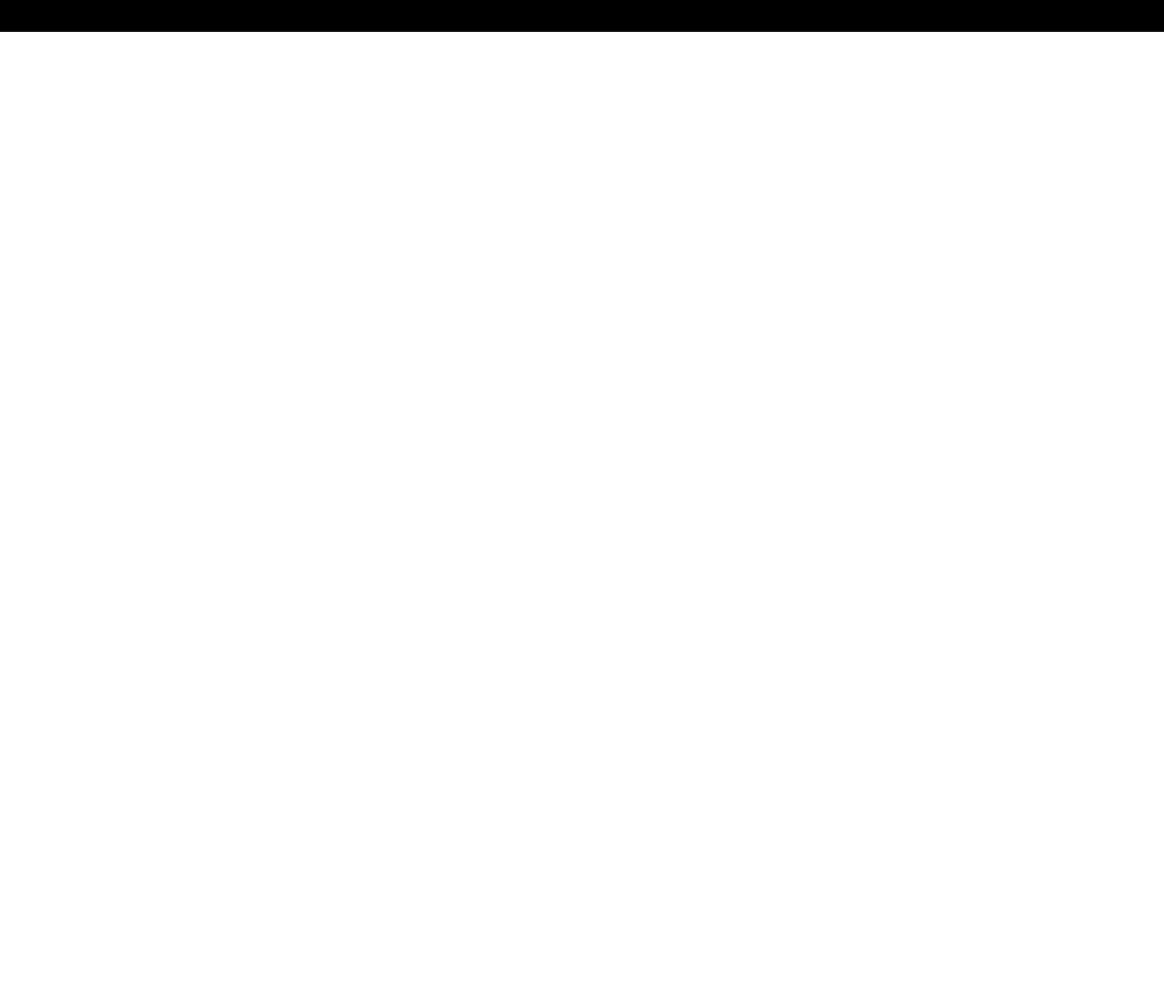
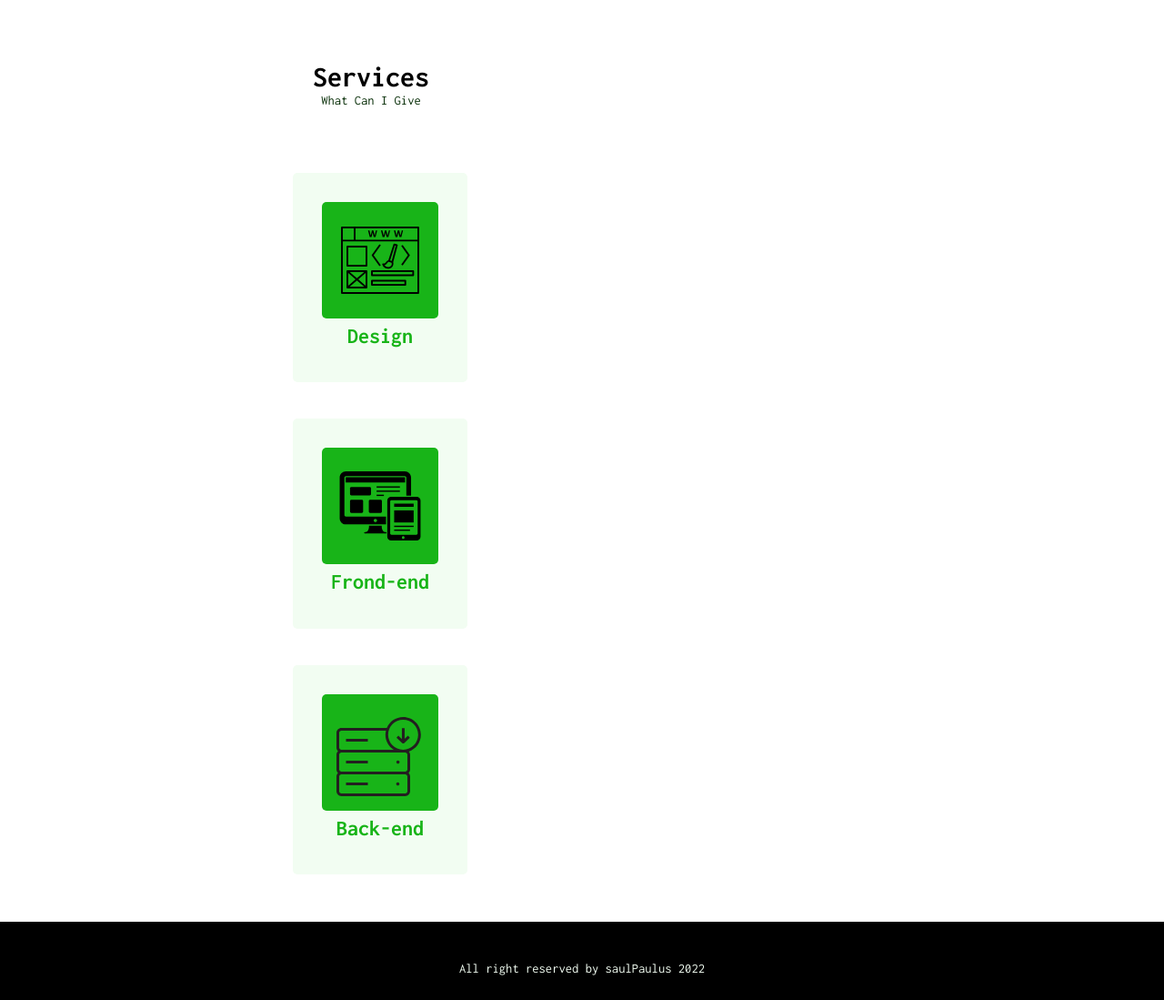
Before and after one commit to saul-paulus/build-portfolio-app, a plain HTML site: page index.html in a window 1280 px wide. Shown: the part 2593-3692 px from the top of the page at 91% size. Before the commit the page ends 2628 px from the top, so only its background shows below. Drawn offline with nearby package versions, Linux system fonts and the light colour scheme; a web font is replaced by a local one.

Commit message:
membuat card services

```diff
--- a/assets/css/style.css
+++ b/assets/css/style.css
@@ -8,12 +8,14 @@
     --header-height: 70px;
     /* color */
     /* https://www.w3schools.com/colors/colors_picker.asp?colorhex=060222 */
+    /* https://colors.dopely.top/colors */
     /*Color mode HSL*/
     --color-hue: 120;
     --primary-color: hsl(var(--color-hue), 76%, 0%);
     --primary-color-1: hsl(var(--color-hue), 76%, 10%);
     --primary-color-2: hsl(var(--color-hue), 76%, 40%);
-    --primary-color-3: hsl(var(--color-hue), 76%, 100%);
+    --primary-color-3: hsl(var(--color-hue), 76%, 97%);
+    --primary-color-4: hsl(var(--color-hue), 76%, 100%);
     --title-color: var(--primary-color);
     --text-color: var(--primary-color-1);
     /* Font and typography*/
@@ -99,7 +101,7 @@ html {
 body {
     font-family: var(--body-font);
     font-size: var(--normal-font-size);
-    background-color: var(--primary-color-three);
+    background-color: var(--primary-color-4);
     color: var(--text-color);
     line-height: 1.6;
 }
@@ -145,7 +147,7 @@ h3 {
     padding: 10px 21px;
     text-align: center;
     text-transform: none;
-    transition: color .13s ease-in-out, background .13s ease-in-out, opacity .13s ease-in-out, box-shadow .13s ease-in-out;
+    transition: color .13s ease-in-out;
     user-select: none;
     -webkit-user-select: none;
     touch-action: manipulation;
@@ -173,6 +175,13 @@ h3 {
 
 .card__header-title {
     font-size: var(--m-1-5);
+}
+
+.card__body {
+    display: flex;
+    flex-direction: column;
+    justify-content: center;
+    align-items: center;
 }
 
 .card__body-title {
@@ -637,6 +646,38 @@ h3 {
 }
 
 
+/* ====================================== Styling Service ============================== */
+
+.service__card {
+    margin: 10px;
+}
+
+.service__card-body {
+    border-radius: 5px;
+    padding: var(--m-2);
+    background-color: var(--primary-color-3);
+    cursor: pointer;
+    transition: .3s all;
+}
+
+.service__card-body h3 {
+    color: var(--primary-color-2);
+}
+
+.service__card-body:hover {
+    background-color: var(--primary-color);
+}
+
+.sevices__img {
+    width: 8rem;
+    height: max-content;
+    background-color: var(--primary-color-2);
+    border-radius: 5px;
+    color: var(--primary-color-2) !important;
+    padding: var(--m-1);
+}
+
+
 /* ============================================================================== */
 
 @media (min-width: 768px) {
--- a/index.html
+++ b/index.html
@@ -317,7 +317,36 @@
         </section>
         <!-- Akhir membuat skill -->
 
+
         <!-- Membuat service -->
+        <section class="section container__margin">
+            <div class="section__header">
+                <h1 class="section__title">Services</h1>
+                <p class="section__subtitle">What Can I Give</p>
+            </div>
+            <div class="section__body">
+                <div class="card service__card">
+                    <div class="card__body service__card-body">
+                        <img class="sevices__img" src="./assets/img/card_img-1.svg" alt="img-front-end">
+                        <h3 class="card__header-title">Design</h3>
+                    </div>
+                </div>
+                <div class="card service__card">
+                    <div class="card__body service__card-body">
+                        <img class="sevices__img" src="./assets/img/card_img-2.svg" alt="img-front-end">
+                        <h3 class="card__header-title">Frond-end</h3>
+                    </div>
+                </div>
+                <div class="card service__card">
+                    <div class="card__body service__card-body">
+                        <img class="sevices__img" src="./assets/img/card_img-3.svg" alt="img-front-end">
+                        <h3 class="card__header-title">Back-end</h3>
+                    </div>
+                </div>
+            </div>
+        </section>
+        <!-- Akhir membuat service -->
+
 
     </main>
     <!-- Membuat content footer -->
```
Also changed, not shown: assets/img/front-end.svg (added).
